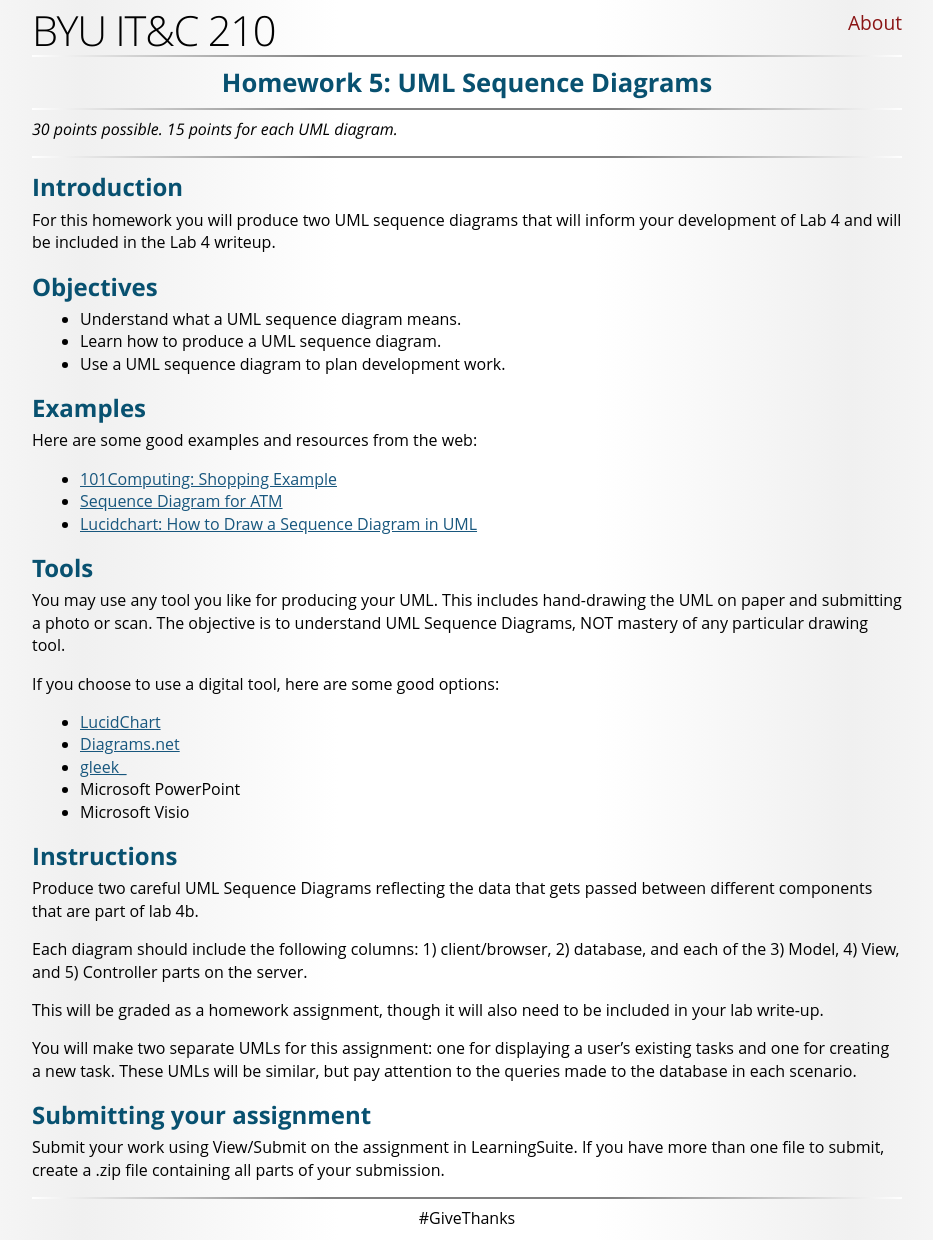
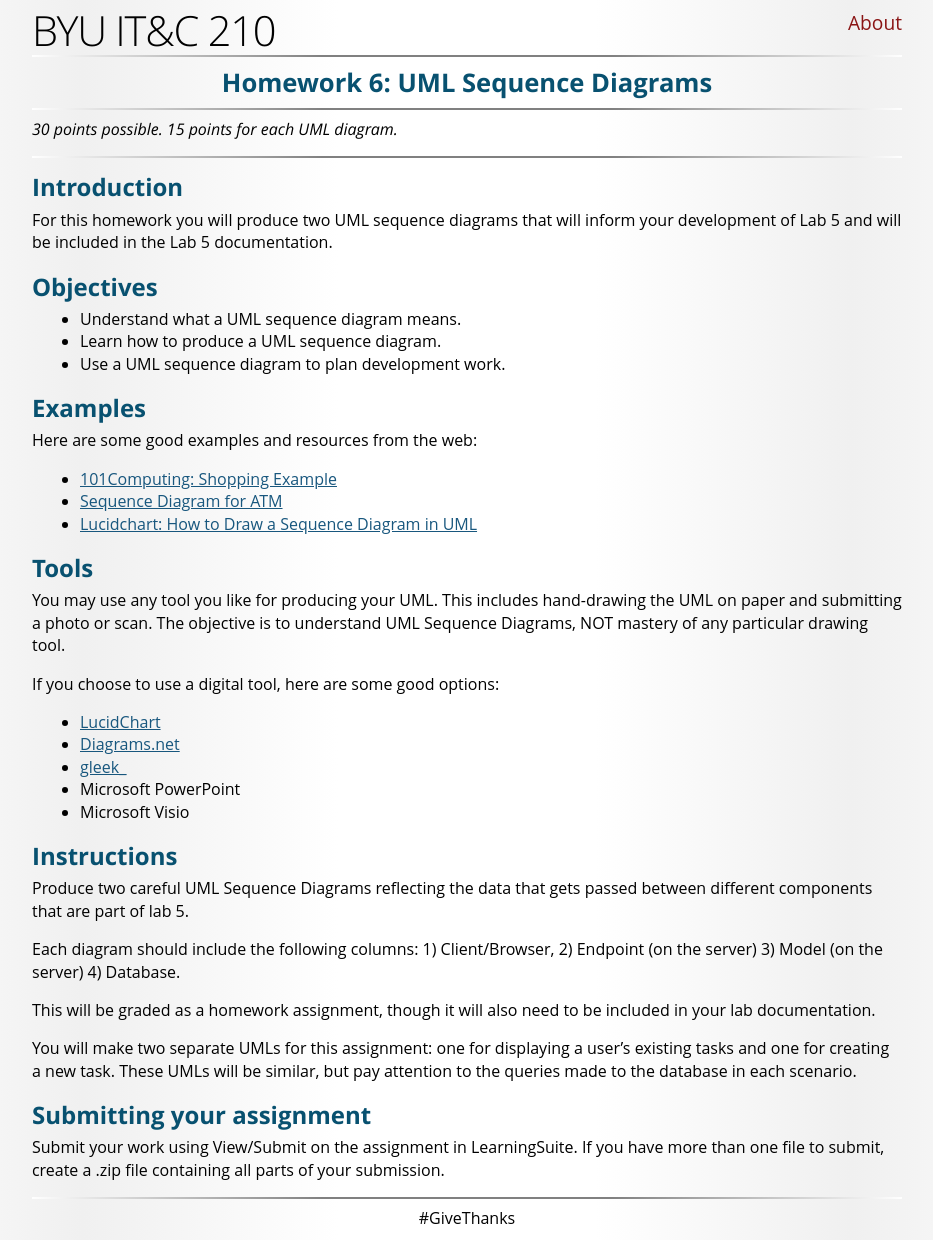
Before and after one commit to BYU-ITC-210/BYU-ITC-210.github.io, a Jekyll site: the page built from HW6-UML-Sequence.md, in a window 1280 px wide. Shown: the whole page, without its empty margins (173-1106 px from the left). Built offline with Jekyll 4.4.1, drawn with Linux system fonts in a browser that asks for light colours; some web fonts are replaced.

Commit message:
Homework and Writing Updates for 210B

```diff
--- a/HW5-UML-Sequence.md
+++ b/HW6-UML-Sequence.md
@@ -1,5 +1,5 @@
 ---
-title: "Homework 5: UML Sequence Diagrams"
+title: "Homework 6: UML Sequence Diagrams"
 ---
 ***
 
@@ -9,7 +9,7 @@ title: "Homework 5: UML Sequence Diagrams"
 
 ## Introduction
 
-For this homework you will produce two UML sequence diagrams that will inform your development of Lab 4 and will be included in the Lab 4 writeup.
+For this homework you will produce two UML sequence diagrams that will inform your development of Lab 5 and will be included in the Lab 5 documentation.
 
 ## Objectives
 
@@ -39,11 +39,11 @@ If you choose to use a digital tool, here are some good options:
 
 ## Instructions
 
-Produce two careful UML Sequence Diagrams reflecting the data that gets passed between different components that are part of lab 4b.
+Produce two careful UML Sequence Diagrams reflecting the data that gets passed between different components that are part of lab 5.
 
-Each diagram should include the following columns: 1) client/browser, 2) database, and each of the 3) Model, 4) View, and 5) Controller parts on the server.
+Each diagram should include the following columns: 1) Client/Browser, 2) Endpoint (on the server) 3) Model (on the server) 4) Database.
 
-This will be graded as a homework assignment, though it will also need to be included in your lab write-up.
+This will be graded as a homework assignment, though it will also need to be included in your lab documentation.
 
 You will make two separate UMLs for this assignment: one for displaying a user's existing tasks and one for creating a new task. These UMLs will be similar, but pay attention to the queries made to the database in each scenario.
 
--- a/HW6-Regex-Answersheet.txt
+++ b/HW7-Regex-Answersheet.txt
@@ -1,4 +1,4 @@
-BYU IT&C 210B Homework 6: Regular Expressions
+BYU IT&C 210B Homework 7: Regular Expressions
 ANSWER SHEET
 
 Your Name:
```
Also changed, not shown: HW5-HTTP.md (renamed from HW7-HTTP.md, +1 -1 lines), HW7-Regex.md (renamed from HW6-Regex.md, +1 -1 lines), HW5-HTTP-Answersheet.txt (renamed from HW7-HTTP-Answersheet.txt), 4 other files.
